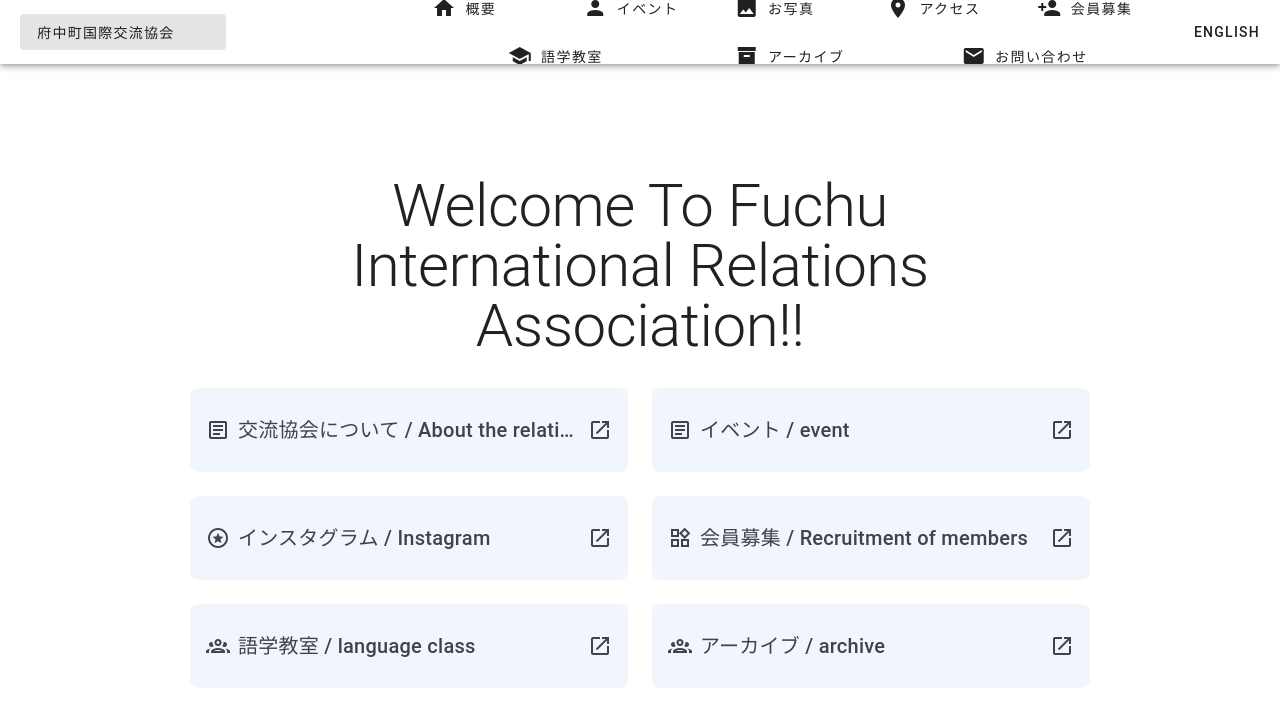
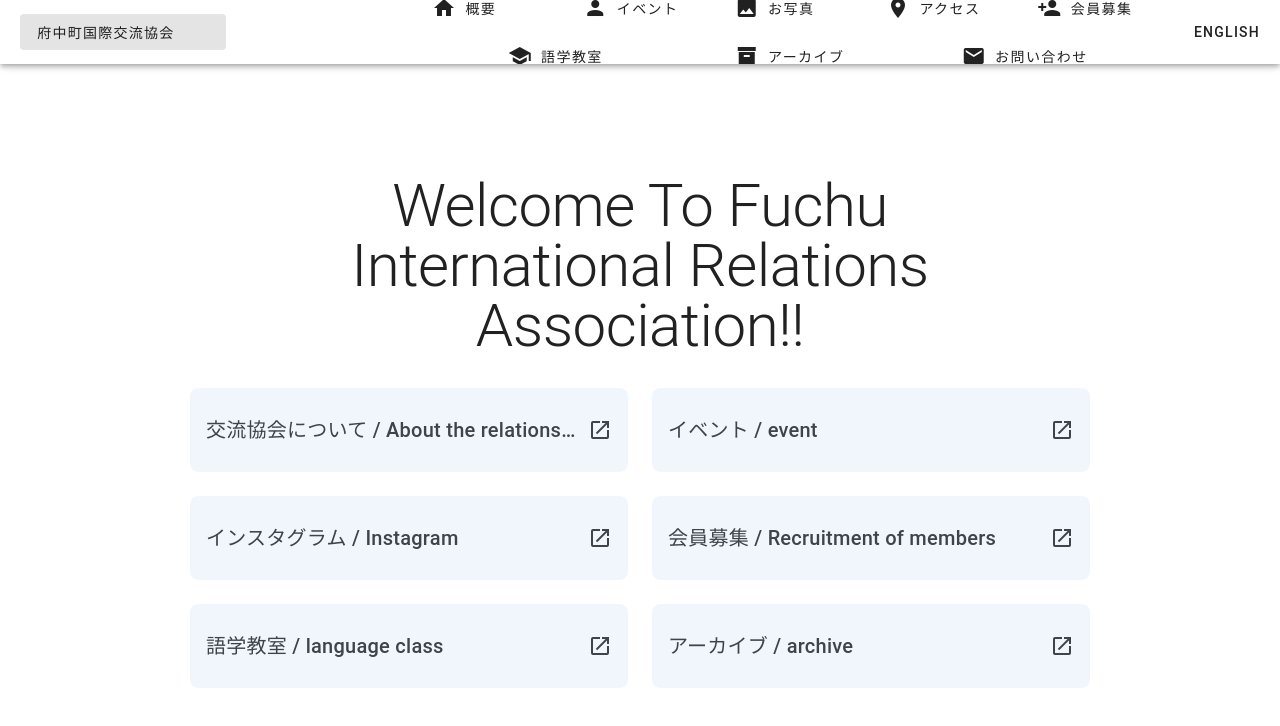
Before and after one commit to 1410-3/aki-fuchu-ira, a Vue app: page / in a window 1280 px wide. Shown: the top 726 px of the page. Built offline with nearby package versions, Linux system fonts and the light colour scheme.

Commit message:
delete icons

```diff
--- a/src/components/TopPage/Contents.vue
+++ b/src/components/TopPage/Contents.vue
@@ -19,7 +19,6 @@
             append-icon="mdi-open-in-new"
             class="py-4"
             color="surface-variant"
-            prepend-icon="mdi-text-box-outline"
             rounded="lg"
             title="交流協会について / About the relations association"
             variant="text"
@@ -41,7 +40,6 @@
             append-icon="mdi-open-in-new"
             class="py-4"
             color="surface-variant"
-            prepend-icon="mdi-text-box-outline"
             rounded="lg"
             title="イベント / event"
             variant="text"
@@ -64,7 +62,6 @@
             class="py-4"
             color="surface-variant"
             href="https://www.instagram.com/international.fuchu/"
-            prepend-icon="mdi-star-circle-outline"
             rel="noopener noreferrer"
             rounded="lg"
             target="_blank"
@@ -86,7 +83,6 @@
             append-icon="mdi-open-in-new"
             class="py-4"
             color="surface-variant"
-            prepend-icon="mdi-widgets-outline"
             rounded="lg"
             title="会員募集 / Recruitment of members"
             variant="text"
@@ -108,7 +104,6 @@
             append-icon="mdi-open-in-new"
             class="py-4"
             color="surface-variant"
-            prepend-icon="mdi-account-group-outline"
             rounded="lg"
             title="語学教室 / language class"
             variant="text"
@@ -130,7 +125,6 @@
             append-icon="mdi-open-in-new"
             class="py-4"
             color="surface-variant"
-            prepend-icon="mdi-account-group-outline"
             rounded="lg"
             title="アーカイブ / archive"
             variant="text"
```
